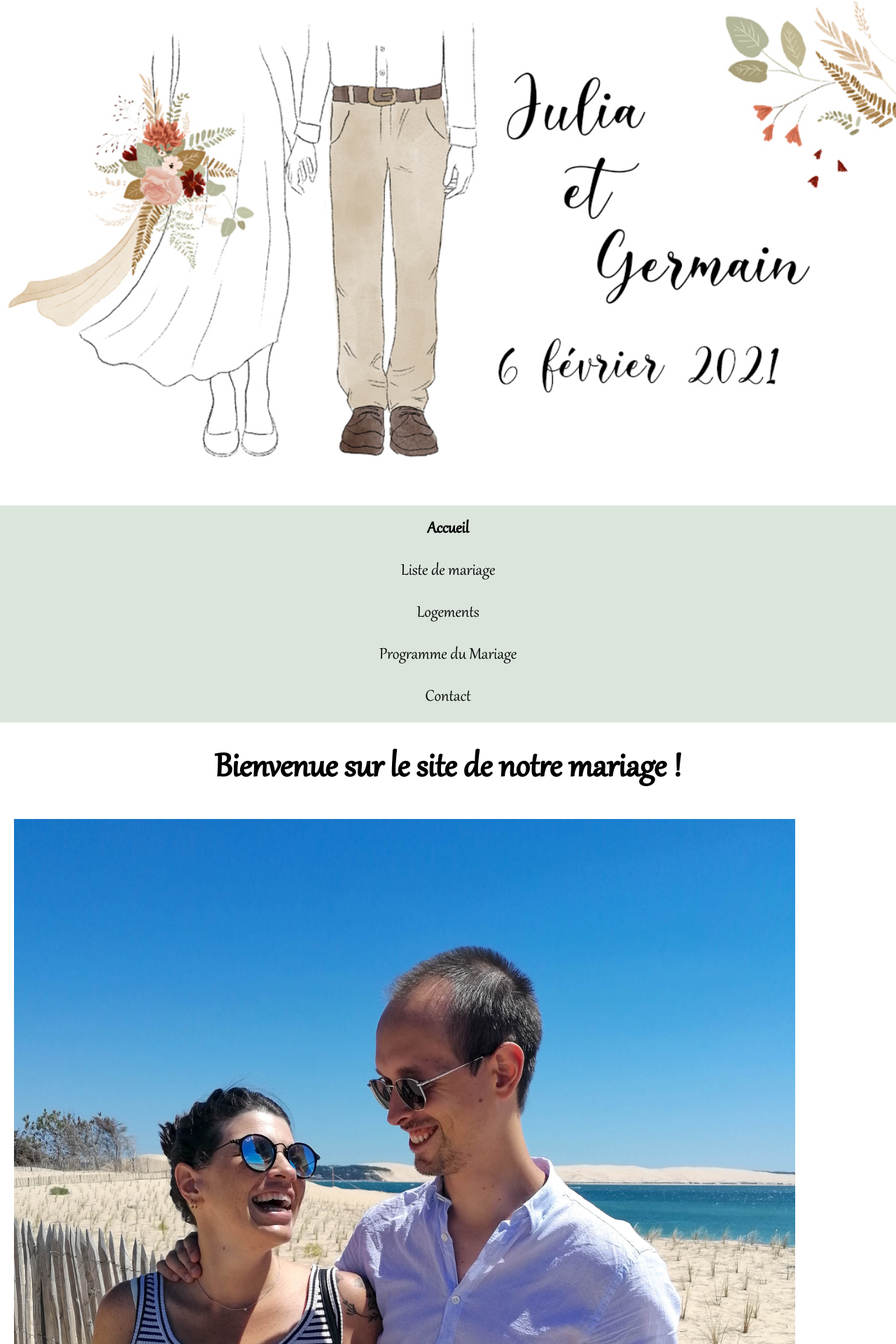
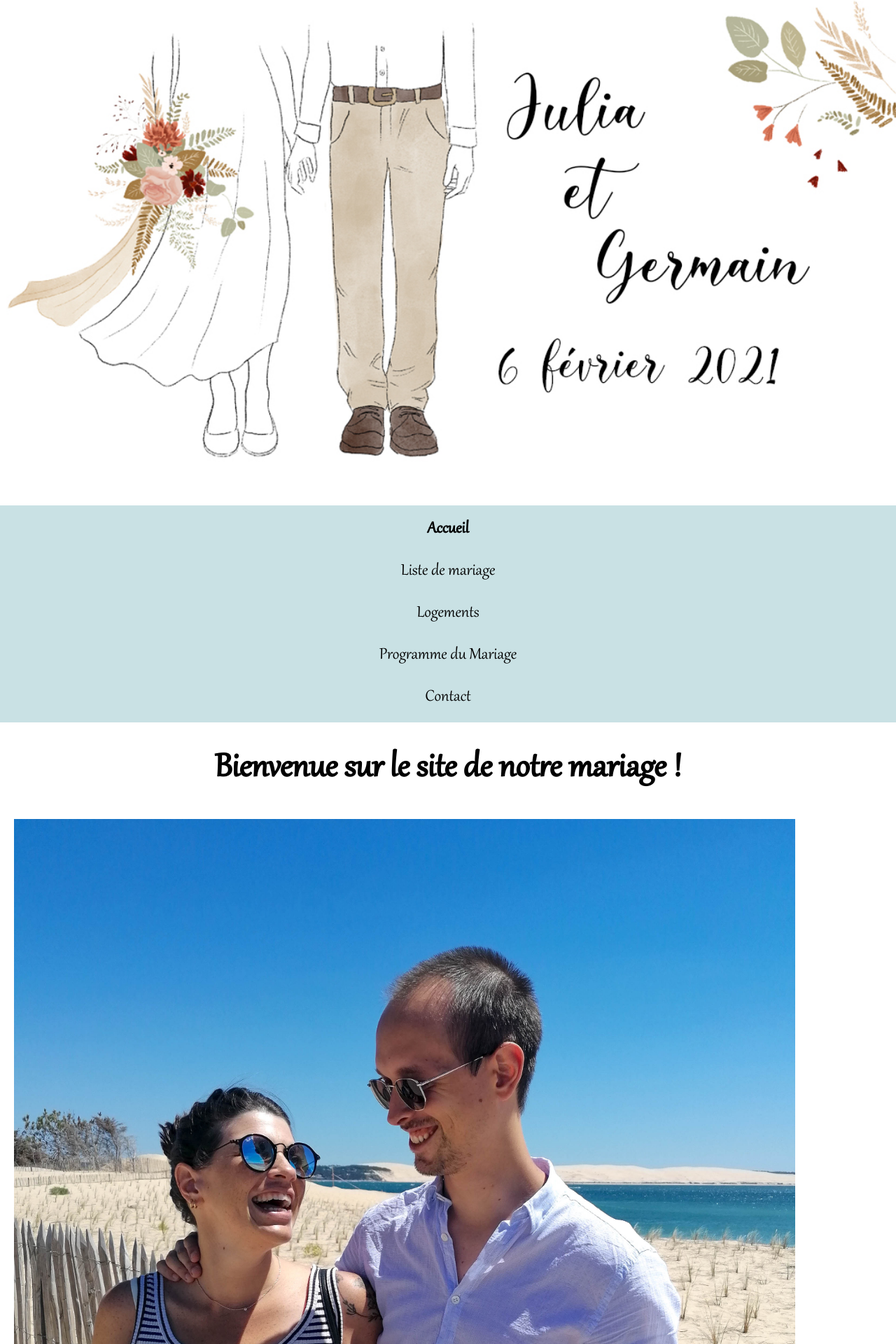
Before and after one commit to Germinal-A/Site-du-Mariage-de-Julia-et-Germain, a Jekyll site: the page built from index.md, in a window 1280 px wide. Shown: the top 1920 px of the page at 70% size. Built offline with Jekyll 4.4.1, drawn with Linux system fonts in a browser that asks for light colours.

Commit message:
Update main.scss

```diff
--- a/_sass/main.scss
+++ b/_sass/main.scss
@@ -58,7 +58,7 @@ header {
 nav {
   border-top: 0px solid black;
   border-bottom: 0px solid black;
-  background-color: #dbe5dc;
+  background-color: #c9e1e4;
   padding: 0px;
   font-size: 1.2em;
   ul {
```
